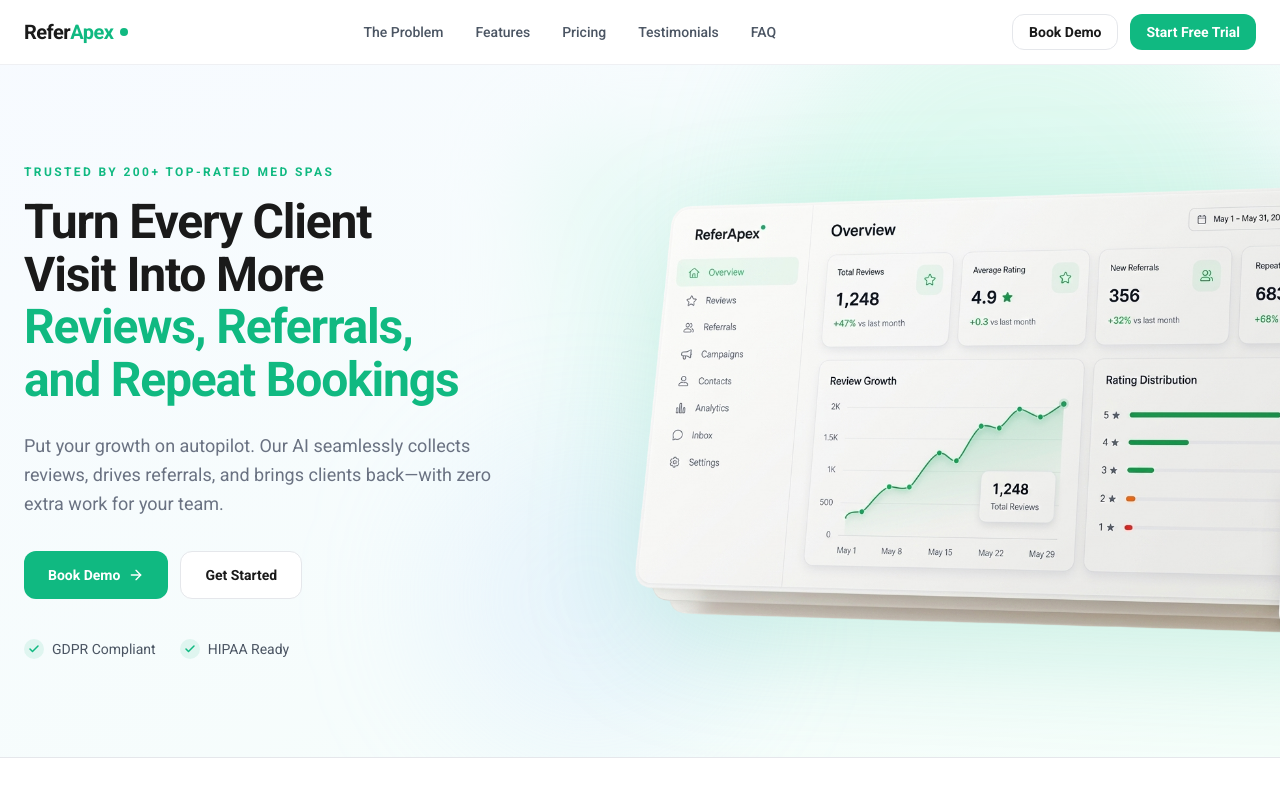
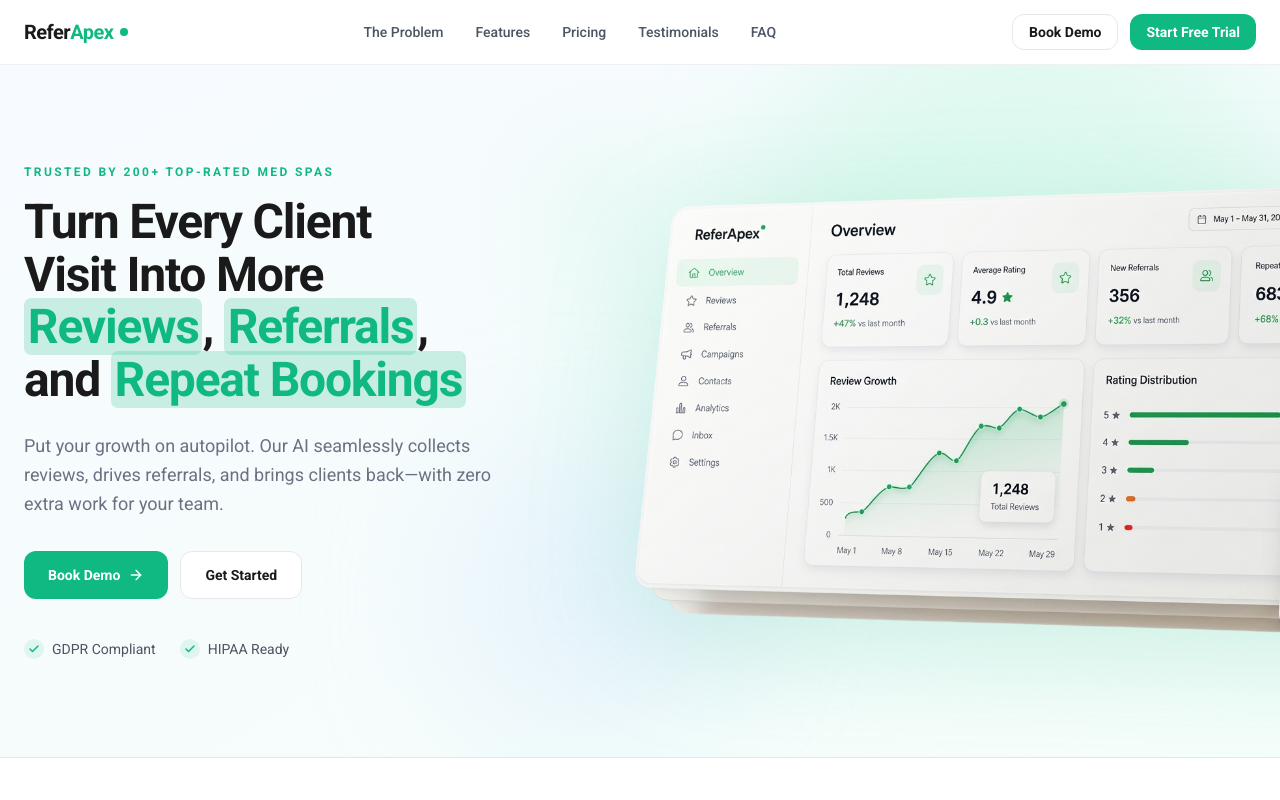
Before and after one commit to ArslanHaaider/refer-apex, a Next.js app: page / in a window 1280 px wide. Shown: the top 800 px of the page. Built offline with nearby package versions, Linux system fonts and the light colour scheme.

Commit message:
Add animation to Hero component and update styles. Introduce a new keyframe animation for the hero image and apply it to enhance visual appeal in the landing page layout.

```diff
--- a/src/app/globals.css
+++ b/src/app/globals.css
@@ -12,6 +12,58 @@
   --color-off-white: #f9fafb;
 
   --font-sans: var(--font-roboto), ui-sans-serif, system-ui, sans-serif;
+
+  --animate-hero-pop: hero-image-pop 0.9s cubic-bezier(0.22, 1, 0.36, 1) 0.5s both;
+}
+
+@keyframes highlight-reveal-word {
+  0% {
+    color: #1a1a1a;
+    background-size: 0% 100%;
+  }
+  100% {
+    color: #10b981;
+    background-size: 100% 100%;
+  }
+}
+
+.highlight-reveal-word {
+  background-image: linear-gradient(
+    to right,
+    color-mix(in srgb, #10b981 20%, transparent),
+    color-mix(in srgb, #10b981 20%, transparent)
+  );
+  background-repeat: no-repeat;
+  background-position: left center;
+  background-size: 0% 100%;
+  box-decoration-break: clone;
+  -webkit-box-decoration-break: clone;
+  padding-inline: 0.08em;
+  border-radius: 0.15em;
+  animation: highlight-reveal-word 0.6s cubic-bezier(0.22, 1, 0.36, 1) forwards;
+}
+
+@media (prefers-reduced-motion: reduce) {
+  .highlight-reveal-word {
+    animation: none;
+    color: #10b981;
+    background-size: 100% 100%;
+  }
+}
+
+@keyframes hero-image-pop {
+  0% {
+    opacity: 0;
+    transform: scale(0.88) translateY(16px);
+  }
+  65% {
+    opacity: 1;
+    transform: scale(1.025) translateY(-2px);
+  }
+  100% {
+    opacity: 1;
+    transform: scale(1) translateY(0);
+  }
 }
 
 body {
--- a/src/components/landing/hero.tsx
+++ b/src/components/landing/hero.tsx
@@ -3,6 +3,7 @@
 import { TRUST_BADGES } from "@/lib/landing-data";
 import { Button } from "@/components/ui/button";
 import { Container } from "@/components/ui/container";
+import { HighlightHeadlineAccent } from "@/components/landing/highlight-headline-accent";
 
 export function Hero() {
   return (
@@ -22,12 +23,12 @@
             <p className="mb-4 text-xs font-bold tracking-[0.2em] text-emerald uppercase">
               Trusted by 200+ top-rated med spas
             </p>
-            <h1 className="max-w-[34rem] text-[40px] font-bold leading-[1.1] tracking-tight text-balance text-charcoal sm:text-[48px]">
+            <h1
+              className="max-w-[34rem] text-[40px] font-bold leading-[1.1] tracking-tight text-balance text-charcoal sm:text-[48px]"
+              aria-label="Turn Every Client Visit Into More Reviews, Referrals, and Repeat Bookings"
+            >
               Turn Every Client Visit Into More{" "}
-              <span className="text-emerald">
-                Reviews, Referrals, and{" "}
-                <span className="whitespace-nowrap">Repeat Bookings</span>
-              </span>
+              <HighlightHeadlineAccent />
             </h1>
             <p className="mt-6 max-w-lg text-lg font-normal leading-relaxed text-gray-500">
               Put your growth on autopilot. Our AI seamlessly collects reviews,
@@ -63,7 +64,7 @@
               aria-hidden="true"
             />
 
-            <div className="relative w-full lg:w-[115%] lg:max-w-none xl:w-[120%]">
+            <div className="relative w-full motion-safe:animate-hero-pop lg:w-[115%] lg:max-w-none xl:w-[120%]">
               <Image
                 src="/images/landing/hero-dashboard.png"
                 alt="ReferApex dashboard overview showing review stats, growth chart, and sentiment analysis"
--- /dev/null
+++ b/src/components/landing/highlight-headline-accent.tsx
@@ -0,0 +1,69 @@
+"use client";
+
+import { useEffect, useState } from "react";
+
+const SEGMENTS = [
+  { id: "reviews", text: "Reviews", prefix: "" },
+  { id: "referrals", text: "Referrals", prefix: ", " },
+  { id: "repeat", text: "Repeat Bookings", prefix: ", and ", nowrap: true },
+] as const;
+
+const REVEAL_INTERVAL_MS = 550;
+const START_DELAY_MS = 400;
+
+type HighlightHeadlineAccentProps = {
+  className?: string;
+};
+
+export function HighlightHeadlineAccent({ className = "" }: HighlightHeadlineAccentProps) {
+  const [revealedCount, setRevealedCount] = useState(0);
+
+  useEffect(() => {
+    const prefersReducedMotion = window.matchMedia(
+      "(prefers-reduced-motion: reduce)",
+    ).matches;
+
+    if (prefersReducedMotion) {
+      setRevealedCount(SEGMENTS.length);
+      return;
+    }
+
+    const timeouts: ReturnType<typeof setTimeout>[] = [];
+    const startDelayId = setTimeout(() => {
+      SEGMENTS.forEach((_, index) => {
+        timeouts.push(
+          setTimeout(() => setRevealedCount(index + 1), index * REVEAL_INTERVAL_MS),
+        );
+      });
+    }, START_DELAY_MS);
+
+    return () => {
+      clearTimeout(startDelayId);
+      timeouts.forEach(clearTimeout);
+    };
+  }, []);
+
+  return (
+    <span className={className}>
+      {SEGMENTS.map((segment, index) => {
+        const isRevealed = index < revealedCount;
+
+        return (
+          <span key={segment.id}>
+            {segment.prefix}
+            <span
+              className={[
+                isRevealed ? "highlight-reveal-word" : "text-charcoal",
+                "nowrap" in segment && segment.nowrap ? "whitespace-nowrap" : "",
+              ]
+                .filter(Boolean)
+                .join(" ")}
+            >
+              {segment.text}
+            </span>
+          </span>
+        );
+      })}
+    </span>
+  );
+}
```
